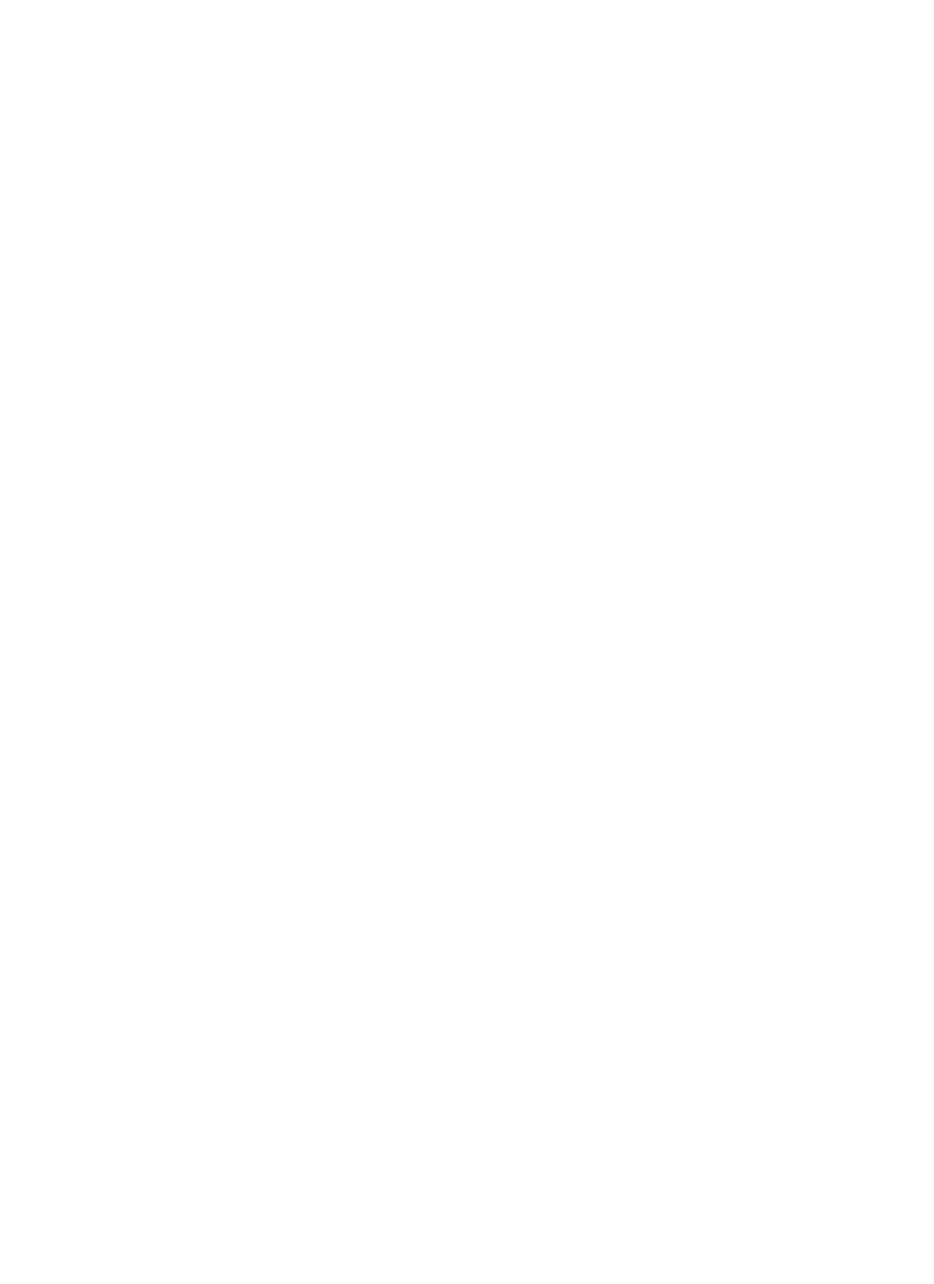
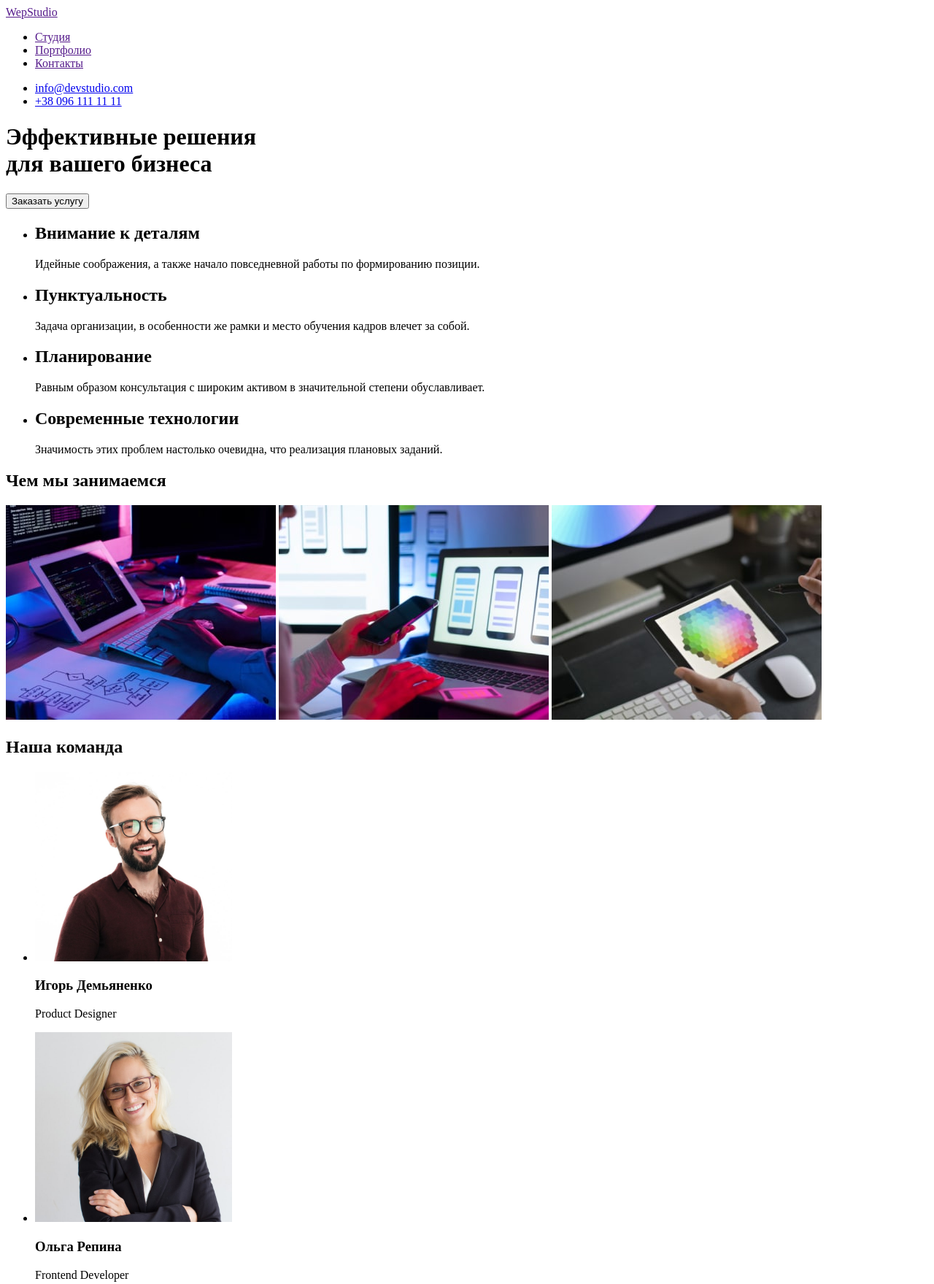
Before and after one commit to Evgen-Bushinskiy/goit-markup-hw-01, a plain HTML site: page index.html in a window 1280 px wide. Shown: the top 1759 px of the page at 73% size. Before the commit the page ends 800 px from the top, so only its background shows below. Drawn offline with Linux system fonts and the light colour scheme.

Commit message:
Выполнена HTML-разметка всех элементов макета

```diff
--- a/index.html
+++ b/index.html
@@ -1,5 +1,5 @@
 <!DOCTYPE html>
-<html lang="en">
+<html lang="ru">
 <head>
     <meta charset="UTF-8">
     <meta http-equiv="X-UA-Compatible" content="IE=edge">
@@ -7,6 +7,86 @@
     <title>Document</title>
 </head>
 <body>
+  <header>
+    <nav>
+    <!-- Лого сайта -->
+      <a lang="en" href="">WepStudio</a>
+    <ul>
+        <li><a href="">Студия</a></li>
+        <li><a href="">Портфолио</a></li>
+        <li><a href="">Контакты</a></li>
+    </ul>
+    </nav>
+    <ul>
+        <li><a href="mailto:info@devstudio.com">info@devstudio.com</a></li>
+        <li><a href="tel:+380961111111">+38 096 111 11 11</a></li>
+    </ul>
+  </header>
+  <main>
+      <div>
+          <h1>Эффективные решения<br>для вашего бизнеса</h1>
+          <button type="button">Заказать услугу</button>
+      </div>
+      <section>
+        <ul>
+              <li>
+                  <h2>Внимание к деталям</h2>
+                  <p>Идейные соображения, а также начало повседневной работы по формированию позиции.</p>
+              </li>
+              <li>
+                  <h2>Пунктуальность</h2>
+                  <p>Задача организации, в особенности же рамки и место обучения кадров влечет за собой.</p>
+              </li>
+              <li>
+                  <h2>Планирование</h2>
+                  <p>Равным образом консультация с широким активом в значительной степени обуславливает.</p>
+              </li>
+              <li>
+                  <h2>Современные технологии</h2>
+                  <p>Значимость этих проблем настолько очевидна, что реализация плановых заданий.</p>
+              </li>
+        </ul>
+              <h2>Чем мы занимаемся</h2>
+              <img src="./images/img-min.jpg" width="370" alt="Руки с белым планшетом">
+              <img src="./images/img(1)-min.jpg" width="370" alt="Телефон в руке">
+              <img src="./images/img(2)-min.jpg" width="370" alt="Чёрный планшет в руках">
+      </section>
+      <section>
+              <h2>Наша команда</h2>
+        <ul>
+            <li>
+                <img src="./images/img(3)-min.jpg" width="270" alt="Коричневая рубашка">
+                <h3>Игорь Демьяненко</h3>
+                <p lang="en">Product Designer</p>
+            </li>
+            <li>
+                <img src="./images/img(4)-min.jpg" width="270" alt="Девушка">
+                <h3>Ольга Репина</h3>
+                <p lang="en">Frontend Developer</p>
+            </li>
+            <li>
+                <img src="./images/img(5)-min.jpg" width="270" alt="Белая рубашка">
+                <h3>Николай Тарасов</h3>
+                <p lang="en">Marketing</p>
+            </li>
+            <li>
+                <img src="./images/img(6)-min.jpg" width="270" alt="Футболка">
+                <h3>Михаил Ермаков</h3>
+                <p lang="en">UI Designer</p>
+            </li>
+        </ul>
+      </section>
+ </main>
+<footer>
+    <!--Лого сайта-->
+    <a lang="en" href="">WepStudio</a>
+      <address>
+        <ul>
+            <li><a href="https://goo.gl/maps/x3xQL9jyj8nePAZVA" target="_blank" rel="noopener noreferrer">г. Киев, пр-т Леси Украинки, 26</a></li>
+            <li><a href="mailto:info@example.com">info@example.com</a></li>
+            <li><a href="tel:+380991111111">+38 099 111 11 11</a></li>
+        </ul>
+      </address>
 
+</footer>
 </body>
-</html>
```
Also changed, not shown: images/img(1)-min.jpg (added), images/img(2)-min.jpg (added), images/img(3)-min.jpg (added), images/img(4)-min.jpg (added), images/img(5)-min.jpg (added), images/img(6)-min.jpg (added), images/img-min.jpg (added).
